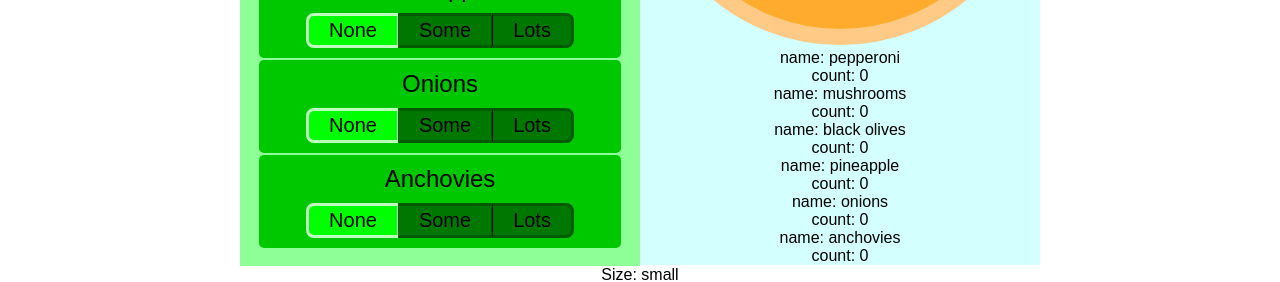
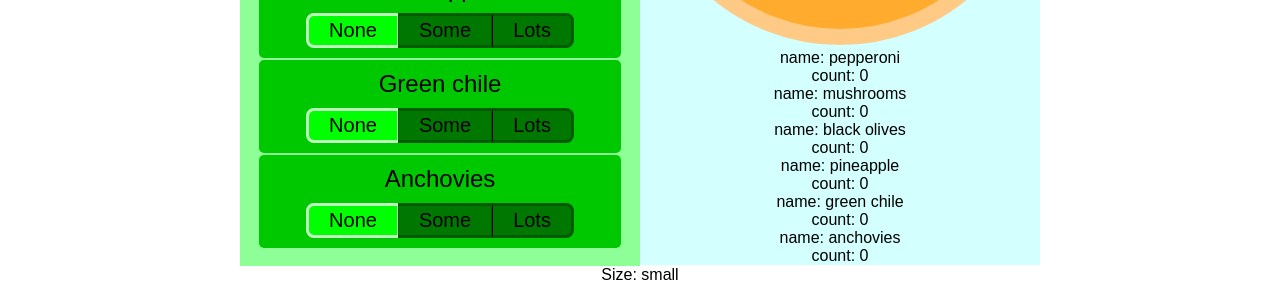
Before and after one commit to jltyler/pizza-build, a React (Create React App) app: page / in a window 1280 px wide. Shown: the part 393-675 px from the top of the page. Built offline with nearby package versions, Linux system fonts and the light colour scheme.

Commit message:
Green chile > Onions

```diff
--- a/src/Data.js
+++ b/src/Data.js
@@ -4,7 +4,7 @@ const ingredientPrices = {
     'mushrooms': 0.725,
     'black olives': 0.65,
     'pineapple': 0.8,
-    'onions': 0.6,
+    'green chile': 1.3,
     'anchovies': 1.75,
 };
 
```
